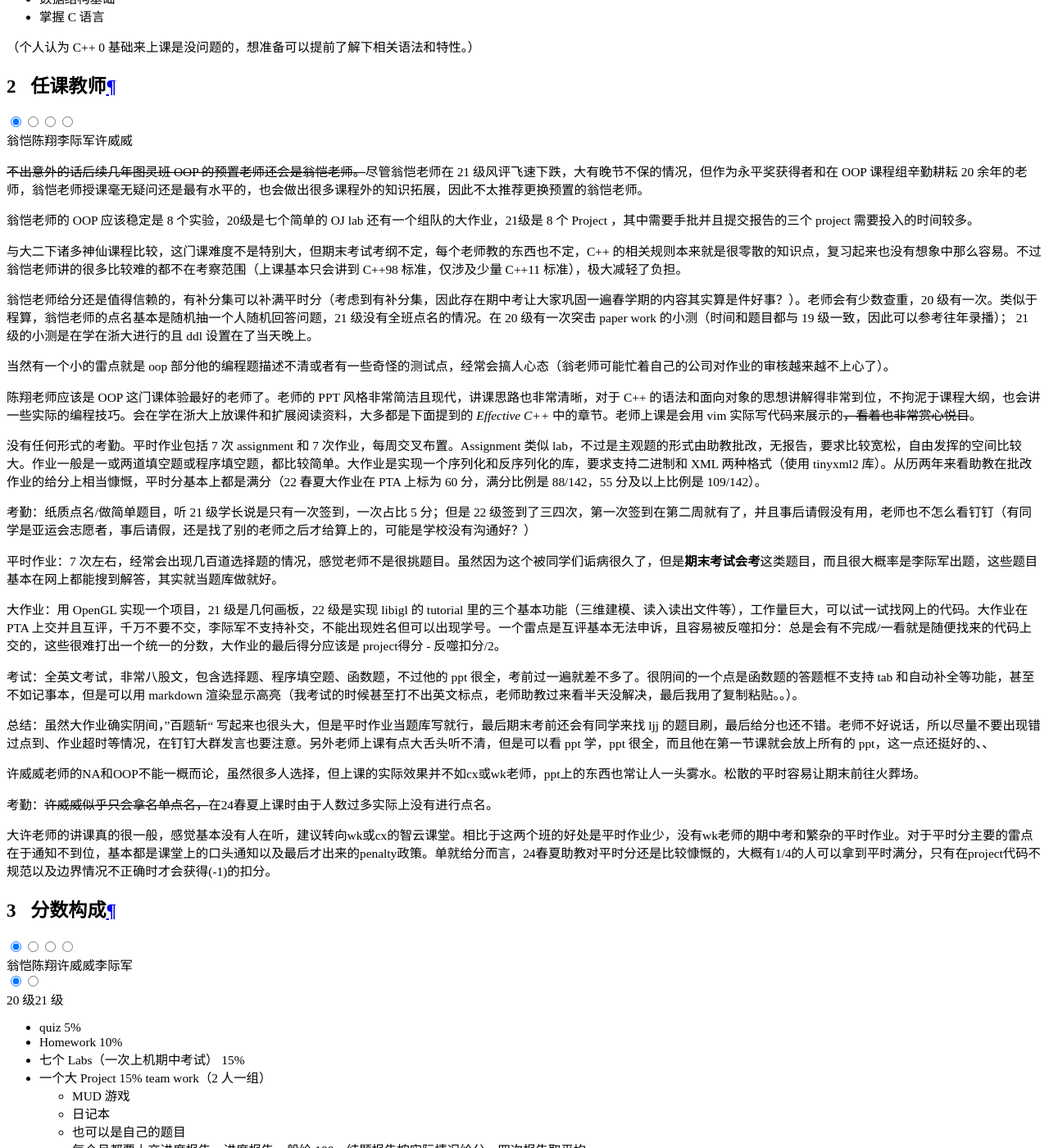
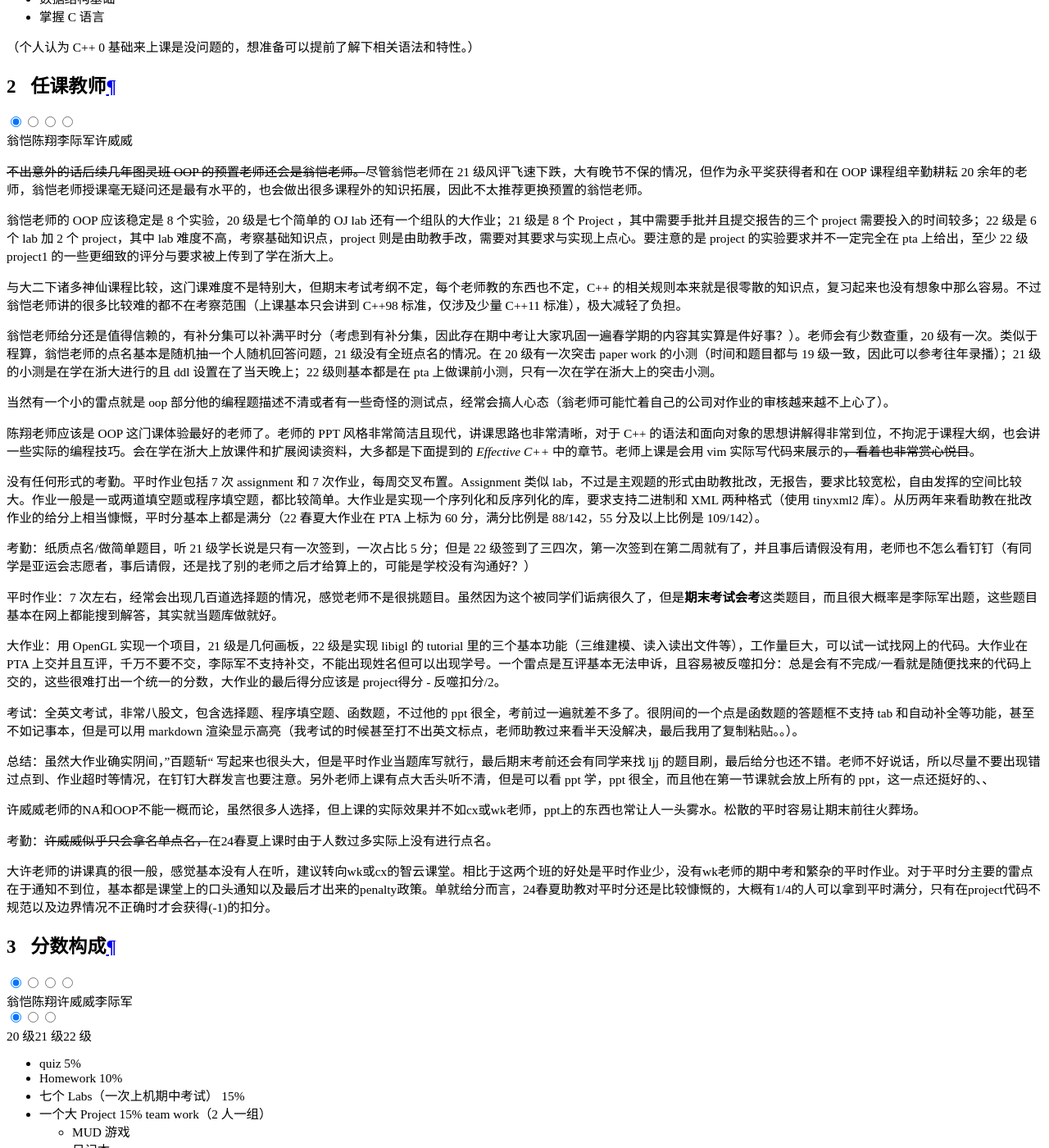
Before and after one commit to ZJU-Turing/TuringCourses, an MkDocs documentation site: the page built from docs/major_basic/object_oriented_programming/index.md, in a window 1280 px wide and 1400 px high, scrolled down 18641 px. Shown: the whole window at 82% size. Built offline with MkDocs 1.6.1 and Material for MkDocs 9.7.7, drawn with Linux system fonts in a browser that asks for light colours; comment, search, counter and statistics services are not loaded; some of the changed text lies outside the part shown.

Commit message:
docs: 更新 OOP 翁恺老师评价 (#195)

```diff
--- a/docs/major_basic/object_oriented_programming/index.md
+++ b/docs/major_basic/object_oriented_programming/index.md
@@ -23,11 +23,11 @@
 
     <del>不出意外的话后续几年图灵班 OOP 的预置老师还会是翁恺老师。</del>尽管翁恺老师在 21 级风评飞速下跌，大有晚节不保的情况，但作为永平奖获得者和在 OOP 课程组辛勤耕耘 20 余年的老师，翁恺老师授课毫无疑问还是最有水平的，也会做出很多课程外的知识拓展，因此不太推荐更换预置的翁恺老师。
 
-    翁恺老师的 OOP 应该稳定是 8 个实验，20级是七个简单的 OJ lab 还有一个组队的大作业，21级是 8 个 Project ，其中需要手批并且提交报告的三个 project 需要投入的时间较多。
+    翁恺老师的 OOP 应该稳定是 8 个实验，20 级是七个简单的 OJ lab 还有一个组队的大作业；21 级是 8 个 Project ，其中需要手批并且提交报告的三个 project 需要投入的时间较多；22 级是 6 个 lab 加 2 个 project，其中 lab 难度不高，考察基础知识点，project 则是由助教手改，需要对其要求与实现上点心。要注意的是 project 的实验要求并不一定完全在 pta 上给出，至少 22 级 project1 的一些更细致的评分与要求被上传到了学在浙大上。
 
     与大二下诸多神仙课程比较，这门课难度不是特别大，但期末考试考纲不定，每个老师教的东西也不定，C++ 的相关规则本来就是很零散的知识点，复习起来也没有想象中那么容易。不过翁恺老师讲的很多比较难的都不在考察范围（上课基本只会讲到 C++98 标准，仅涉及少量 C++11 标准），极大减轻了负担。
 
-    翁恺老师给分还是值得信赖的，有补分集可以补满平时分（考虑到有补分集，因此存在期中考让大家巩固一遍春学期的内容其实算是件好事？）。老师会有少数查重，20 级有一次。类似于程算，翁恺老师的点名基本是随机抽一个人随机回答问题，21 级没有全班点名的情况。在 20 级有一次突击 paper work 的小测（时间和题目都与 19 级一致，因此可以参考往年录播）； 21 级的小测是在学在浙大进行的且 ddl 设置在了当天晚上。
+    翁恺老师给分还是值得信赖的，有补分集可以补满平时分（考虑到有补分集，因此存在期中考让大家巩固一遍春学期的内容其实算是件好事？）。老师会有少数查重，20 级有一次。类似于程算，翁恺老师的点名基本是随机抽一个人随机回答问题，21 级没有全班点名的情况。在 20 级有一次突击 paper work 的小测（时间和题目都与 19 级一致，因此可以参考往年录播）；21 级的小测是在学在浙大进行的且 ddl 设置在了当天晚上；22 级则基本都是在 pta 上做课前小测，只有一次在学在浙大上的突击小测。
 
     当然有一个小的雷点就是 oop 部分他的编程题描述不清或者有一些奇怪的测试点，经常会搞人心态（翁老师可能忙着自己的公司对作业的审核越来越不上心了）。
 
@@ -80,7 +80,18 @@
         - 期中 5%（90min，在实验课进行）
         - 期末 50%
 
-    除此之外还会有补分集（20级3分，21级由于期中考过难有5分），很多同学的平时分都是满分。
+        除此之外还会有补分集（20级3分，21级由于期中考过难有5分），很多同学的平时分都是满分。
+
+    === "22 级"
+        - Attendance 1%
+        - In-class quiz: 8%（从第三周起几乎每节课都有课前小测，在 pta 上有数道选择题，巩固上周知识）
+        - Homework 16%
+        - Labs: 12%（总共 6 次）
+        - Project: 8%（总共 2 次）
+        - 期中 5%（90min，在实验课进行）
+        - 期末 50%
+
+        除此之外依然有补分集。需要注意的是期中考试的难度可能会比较高，或者说“超纲”，比如 22 级期中就已经考了之后几周才会学到的多态、运算符重载等等（~~还有大翁最喜欢的 `static_cast`~~）。所以如果实在想要考好一点，可以把 OOP 这门课程的整体知识点过一遍，并掌握住最核心的部分，要相信期中考题目的知识点基本都是传统的，用于巩固或理解。
 
 === "陈翔"
 
```
